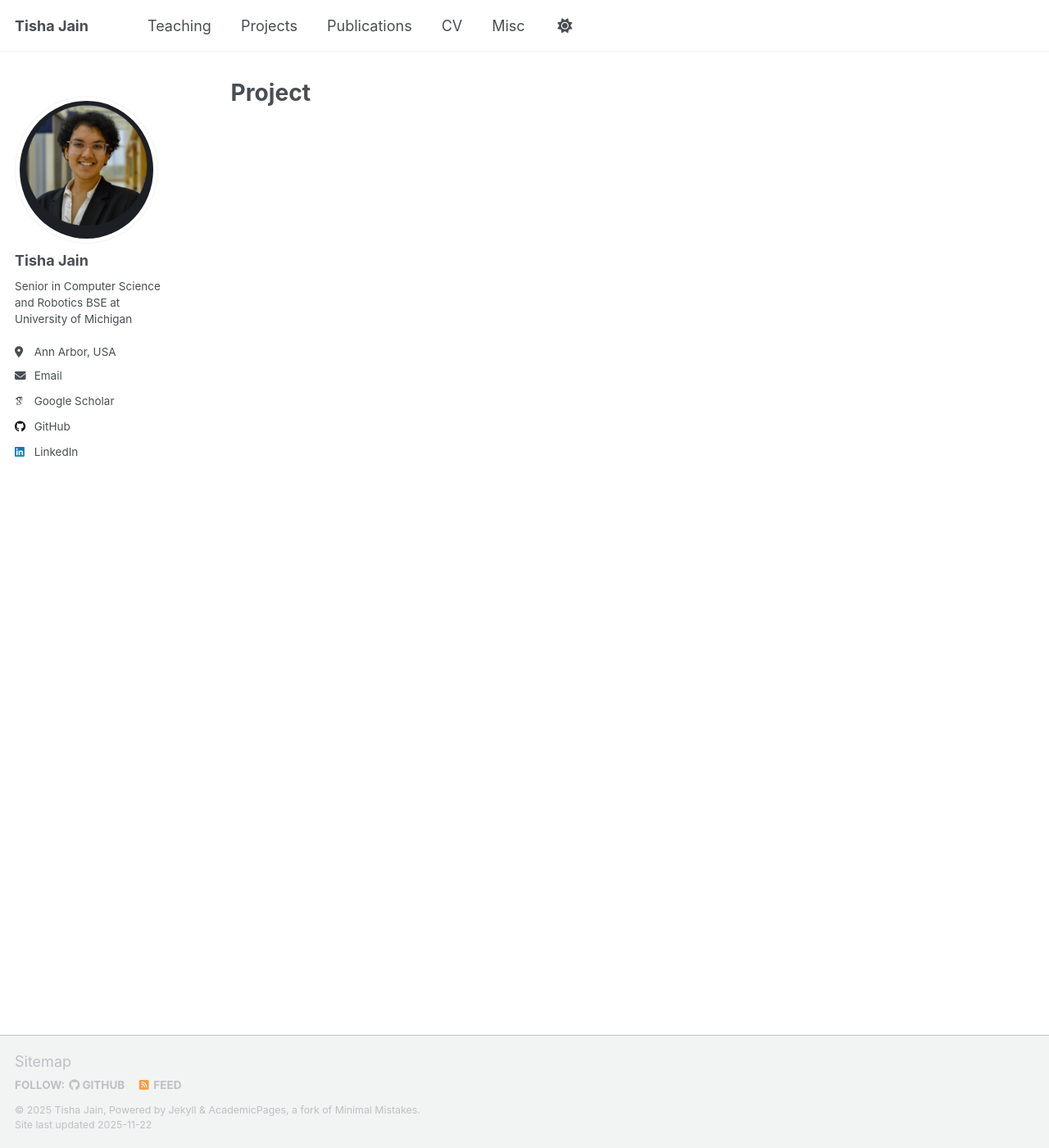
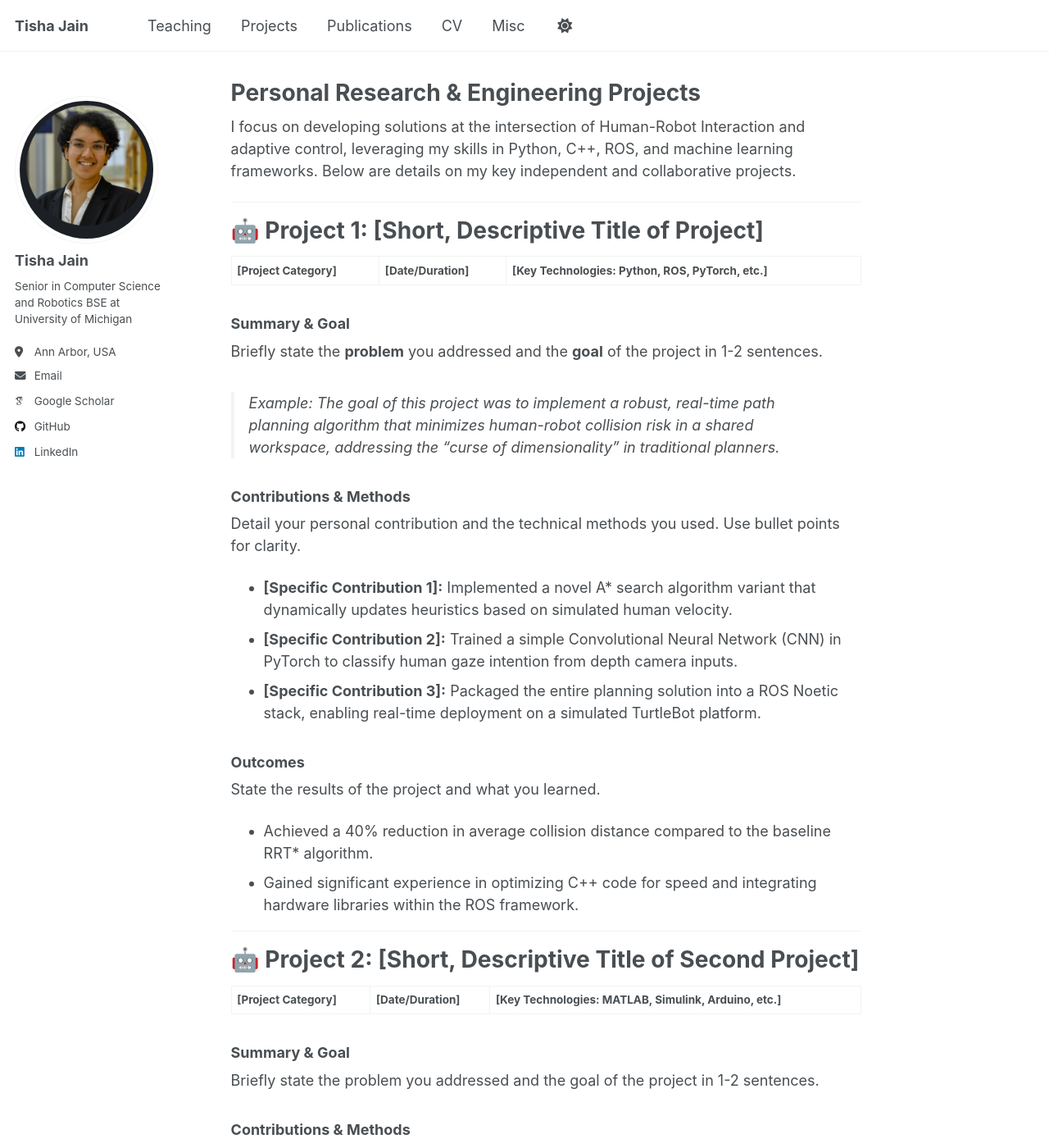
Before and after one commit to TishaJain6060/TishaJain6060.github.io, a Jekyll site: the page built from _pages/projects.md, in a window 1280 px wide and 1400 px high. Shown: the whole window at 82% size. Built offline with Jekyll 4.4.1, drawn with Linux system fonts in a browser that asks for light colours; some web fonts are replaced; a script that is not in the unit is left out; some of the changed text lies outside the part shown.

Commit message:
Revise projects page structure and content
Updated the projects page to include detailed project descriptions, categories, contributions, and outcomes for better clarity and organization.

```diff
--- a/_pages/projects.md
+++ b/_pages/projects.md
@@ -1,13 +1,61 @@
 ---
-layout: archive
-title: "Project"
-permalink: /project/
+permalink: /projects/
+title: "Personal Research & Engineering Projects"
 author_profile: true
 ---
 
-{% include base_path %}
+I focus on developing solutions at the intersection of Human-Robot Interaction and adaptive control, leveraging my skills in Python, C++, ROS, and machine learning frameworks. Below are details on my key independent and collaborative projects.
+
+---
+
+# 🤖 Project 1: [Short, Descriptive Title of Project]
+
+**[Project Category]** | **[Date/Duration]** | **[Key Technologies: Python, ROS, PyTorch, etc.]**
 
 
-{% for post in site.portfolio %}
-  {% include archive-single.html %}
-{% endfor %}
+
+### Summary & Goal
+Briefly state the **problem** you addressed and the **goal** of the project in 1-2 sentences.
+
+> *Example:* The goal of this project was to implement a robust, real-time path planning algorithm that minimizes human-robot collision risk in a shared workspace, addressing the "curse of dimensionality" in traditional planners.
+
+### Contributions & Methods
+Detail your personal contribution and the technical methods you used. Use bullet points for clarity.
+
+* **[Specific Contribution 1]:** Implemented a novel A* search algorithm variant that dynamically updates heuristics based on simulated human velocity.
+* **[Specific Contribution 2]:** Trained a simple Convolutional Neural Network (CNN) in PyTorch to classify human gaze intention from depth camera inputs.
+* **[Specific Contribution 3]:** Packaged the entire planning solution into a ROS Noetic stack, enabling real-time deployment on a simulated TurtleBot platform.
+
+### Outcomes
+State the results of the project and what you learned.
+
+* Achieved a 40% reduction in average collision distance compared to the baseline RRT* algorithm.
+* Gained significant experience in optimizing C++ code for speed and integrating hardware libraries within the ROS framework.
+
+***
+
+# 🤖 Project 2: [Short, Descriptive Title of Second Project]
+
+**[Project Category]** | **[Date/Duration]** | **[Key Technologies: MATLAB, Simulink, Arduino, etc.]**
+
+
+
+### Summary & Goal
+Briefly state the problem you addressed and the goal of the project in 1-2 sentences.
+
+### Contributions & Methods
+Detail your personal contribution and the technical methods you used. Use bullet points for clarity.
+
+* [Specific Contribution 1]
+* [Specific Contribution 2]
+* [Specific Contribution 3]
+
+### Outcomes
+State the results of the project and what you learned.
+
+* [Result/Outcome 1]
+* [Result/Outcome 2]
+
+***
+
+[... Continue this structure for every project ...]
```
